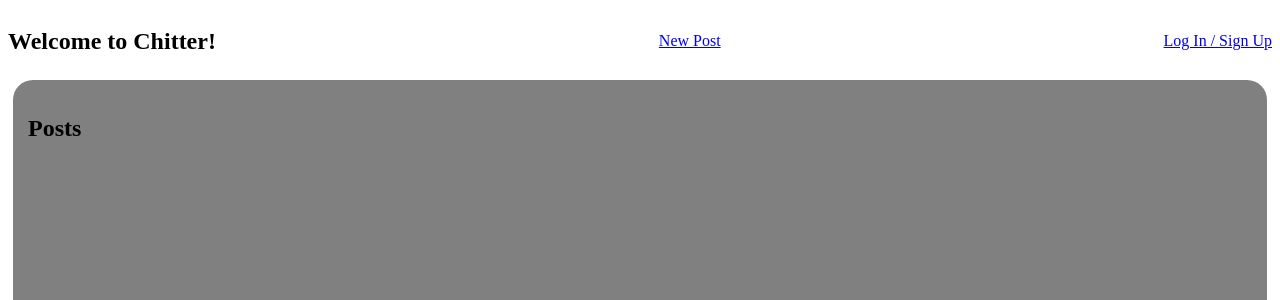
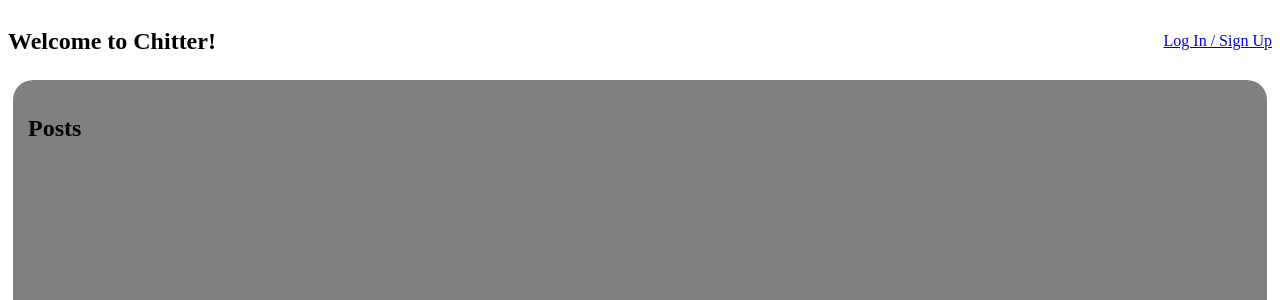
Before and after one commit to TomMazzag/Chitter-Challenge, a Flask app: page /chitter in a window 1280 px wide. Shown: the top 300 px of the page. Run offline with Flask 3, Linux system fonts and the light colour scheme; data that the repository does not hold is empty; some libraries are stand-ins or nearby versions.

Commit message:
Only logged in users can post

```diff
--- a/app.py
+++ b/app.py
@@ -27,7 +27,8 @@ def get_menu():
 
 @app.route('/chitter/post/new')
 def new_post():
-    return render_template('new_post.html')
+    user_id = session.get('username')
+    return render_template('new_post.html', user = user_id)
 
 @app.route('/chitter', methods = ['POST'])
 def add_new_post():
--- a/templates/index.html
+++ b/templates/index.html
@@ -17,7 +17,6 @@
     {% else %}
         <nav>
             <h1>Welcome to Chitter!</h1>
-            <a href="/chitter/post/new">New Post</a>
             <a href="/chitter/login" style="float: right;">Log In / Sign Up</a>
         </nav>
     {% endif %}
--- a/templates/new_post.html
+++ b/templates/new_post.html
@@ -23,7 +23,7 @@
     <form action="/chitter" method="POST" style="margin-bottom: 40px;">
         <p>
             UserID:
-            <input type="text" name="user_id">
+            <p>{{ user }}</p>
         </p>
         <p>
             Post:<br>
```
